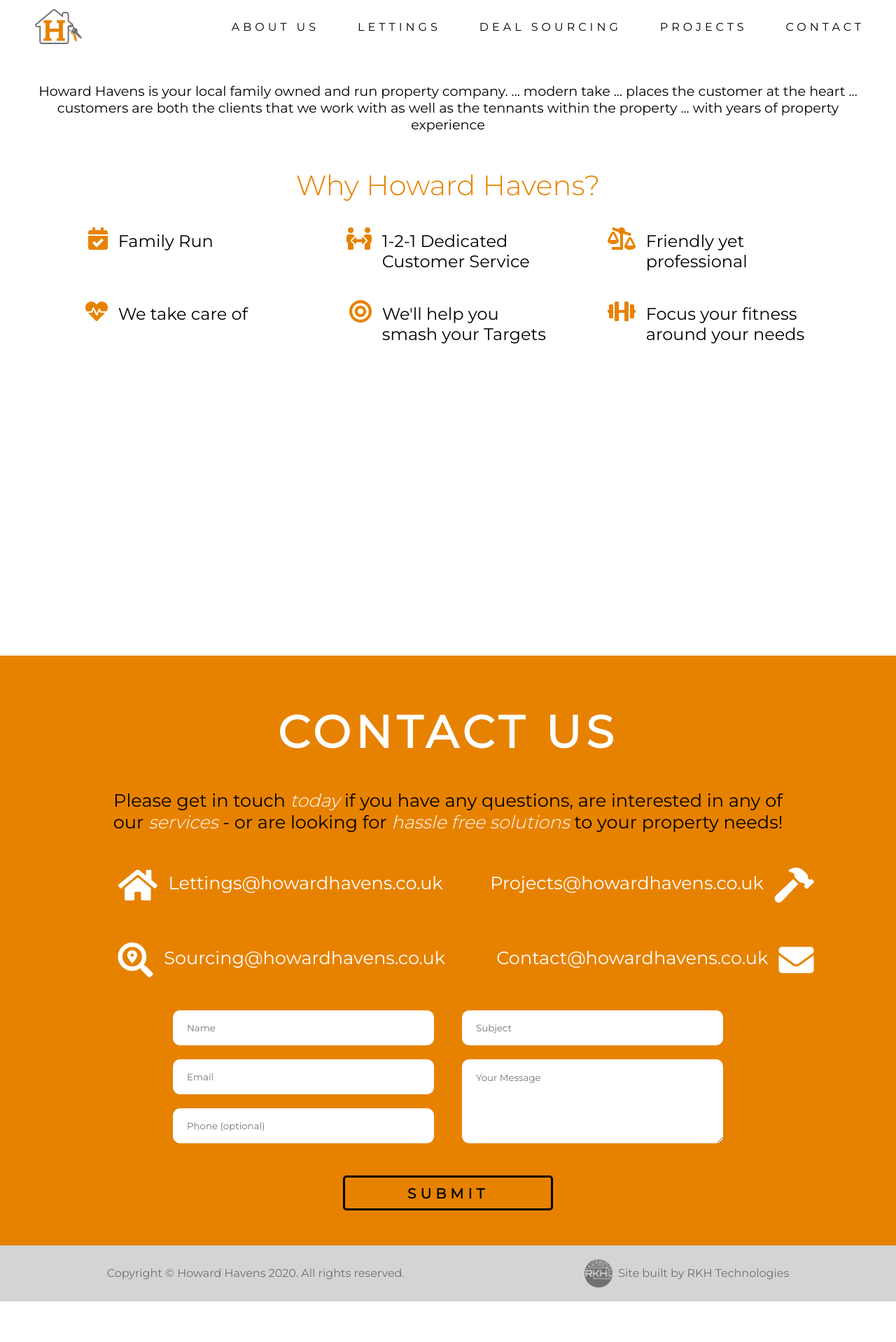
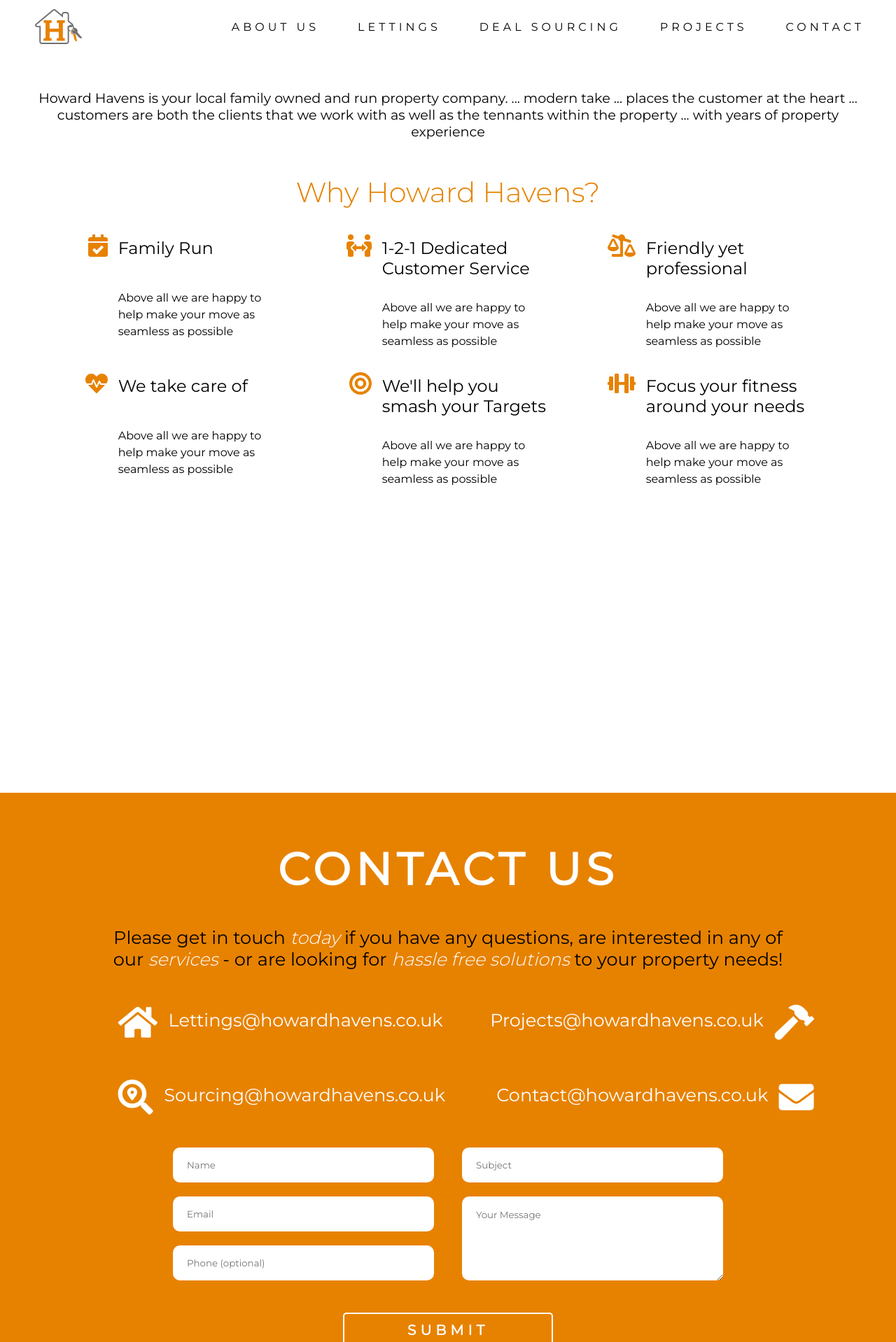
Before and after one commit to RKHTechnologies/HowardHavens, a React (Create React App) app: page / in a window 1280 px wide. Shown: the part 802-2720 px from the top of the page at 70% size. Before the commit the page ends 2662 px from the top, so only its background shows below. Built offline with nearby package versions, Linux system fonts and the light colour scheme.

Commit message:
improved why us, and mobile stuff

```diff
--- a/src/App.tsx
+++ b/src/App.tsx
@@ -1,6 +1,6 @@
 import React from 'react';
 import GlobalStyle from './Shared/GlobalStyle';
-import Home from './pages/Home';
+import Home from './Pages/Home';
 import Footer from './Shared/Footer';
 
 function App() {
--- a/src/Shared/Footer.tsx
+++ b/src/Shared/Footer.tsx
@@ -25,7 +25,7 @@
 
   @media(max-width: ${SharedSettings.mobile}) {
     flex-direction: column;
-    padding-bottom: 15px;
+    padding-bottom: 30px;
     text-align: center;
 
     div { margin-left: 36px; }
--- a/src/components/About.tsx
+++ b/src/components/About.tsx
@@ -4,7 +4,7 @@
 const Container = styled.div`
   width: 100%;
   text-align: center;
-  margin: 20px 0;
+  margin: 30px 0 20px;
   font-size: 1.2em;
 `;
 
--- a/src/components/Contact.tsx
+++ b/src/components/Contact.tsx
@@ -1,6 +1,6 @@
 import React, { useState } from "react";
 import styled from "styled-components";
-import { colours, Section } from "../Shared/SharedStyles";
+import { colours, Section, SharedSettings } from "../Shared/SharedStyles";
 import { FontAwesomeIcon } from '@fortawesome/react-fontawesome';
 import { faHome, faHammer, faSearchLocation, faEnvelope } from '@fortawesome/free-solid-svg-icons';
 
@@ -26,6 +26,10 @@
   overflow: hidden;
   box-sizing: border-box;
   margin-top: 60px;
+
+  @media(max-width: ${SharedSettings.mobile}) {
+    padding: 10px;
+  }
 `;
 
 const MainHeader = styled.h1`
@@ -36,6 +40,10 @@
   font-size: 2.5em;
   font-weight: 600;
   margin-top: 20px;
+
+  @media(max-width: ${SharedSettings.mobile}) {
+    font-size: 1.5em;
+  }
 `;
 
 const SubHeader = styled.div`
@@ -124,6 +132,7 @@
 
   @media(max-width: 1100px) {
     width: 100%;
+    padding: 0;
   }
 `;
 
@@ -152,12 +161,11 @@
 const SubmitButton = styled.input`
   width: 300px;
   height: 50px;
-  /* border-radius: 30px; */
   border-radius: 5px;
-  border: 3px solid #000;
+  border: 2px solid #fff;
   background: transparent;
   letter-spacing: 6px;
-  color: #000;
+  color: #fff;
   font-size: 20px;
   line-height: 44px;
   font-weight: 600;
@@ -167,6 +175,11 @@
   &:hover {
     background: ${colours.dark};
     color: ${colours.primary};
+  }
+
+  @media(max-width: ${SharedSettings.mobile}) {
+    width: 100%;
+    margin-top: -10px;
   }
 `;
 
--- a/src/components/HeaderNav.tsx
+++ b/src/components/HeaderNav.tsx
@@ -190,11 +190,20 @@
         history.push(`${process.env.PUBLIC_URL}${link}`);
     }
 
+    const burgerClick = (stickyHeader?: boolean) => {
+        if (!stickyHeader) {
+            window.scrollTo(0, window.innerHeight);
+            setTimeout(() => setMenuOpen(!menuOpen), 200);
+        }
+        else
+            setMenuOpen(!menuOpen);
+    };
+
     return (
       <HeaderBar stickyHeader={stickyHeader}>
         <HeaderNavContainer>
           <Logo src={ImagesDesktop['logo']} alt="Howard Havens Logo" onClick={() => handleNav("")} />
-          <BurgerContainer menuOpen={menuOpen} onClick={() => stickyHeader && setMenuOpen(!menuOpen)}><Burger menuOpen={menuOpen} /></BurgerContainer>
+          <BurgerContainer menuOpen={menuOpen} onClick={() => burgerClick(stickyHeader)}><Burger menuOpen={menuOpen} /></BurgerContainer>
 
           <NavItemsRightContainer menuOpen={menuOpen}>
             <HeaderButton href="#about" onClick={() => setMenuOpen(false)}>ABOUT US</HeaderButton>
--- a/src/components/WhyUs.tsx
+++ b/src/components/WhyUs.tsx
@@ -16,6 +16,10 @@
   flex-wrap: wrap;
   min-height: 200px;
   margin-bottom: 30px;
+
+  @media(max-width: ${SharedSettings.mobile}) {
+    padding: 10px 0;
+  }
 `;
 
 export const PageHeading = styled.div`
@@ -89,31 +93,37 @@
         <GridItem>
           <Icon icon={faCalendarCheck} size="2x" />
           <Title>Family Run</Title>
+          <Description>Above all we are happy to help make your move as seamless as possible</Description>
         </GridItem>
 
         <GridItem>
           <Icon icon={faPeopleArrows} size="2x" />
           <Title>1-2-1 Dedicated Customer Service</Title>
+          <Description>Above all we are happy to help make your move as seamless as possible</Description>
         </GridItem>
 
         <GridItem>
           <Icon icon={faBalanceScaleRight} size="2x" />
           <Title>Friendly yet professional</Title>
+          <Description>Above all we are happy to help make your move as seamless as possible</Description>
         </GridItem>
 
         <GridItem>
           <Icon icon={faHeartbeat} size="2x" />
           <Title>We take care of </Title>
+          <Description>Above all we are happy to help make your move as seamless as possible</Description>
         </GridItem>
 
         <GridItem>
           <Icon icon={faBullseye} size="2x" />
           <Title>We'll help you smash your Targets</Title>
+          <Description>Above all we are happy to help make your move as seamless as possible</Description>
         </GridItem>
 
         <GridItem>
           <Icon icon={faDumbbell} size="2x" />
           <Title>Focus your fitness around your needs</Title>
+          <Description>Above all we are happy to help make your move as seamless as possible</Description>
         </GridItem>
       </Grid>
     </WhyUsSection>
--- a/src/pages/Home.tsx
+++ b/src/pages/Home.tsx
@@ -21,7 +21,7 @@
     const [stickyHeader, setStickyHeader] = useState(false);
 
     window.addEventListener("scroll", () => {
-        window.pageYOffset > window.innerHeight -10 ? setStickyHeader(true) : setStickyHeader(false);
+        window.pageYOffset > window.innerHeight - 5 ? setStickyHeader(true) : setStickyHeader(false);
     });
 
     return (
```
